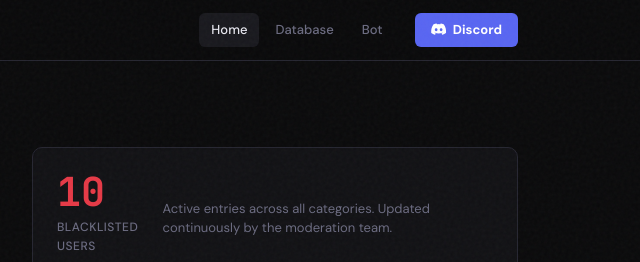
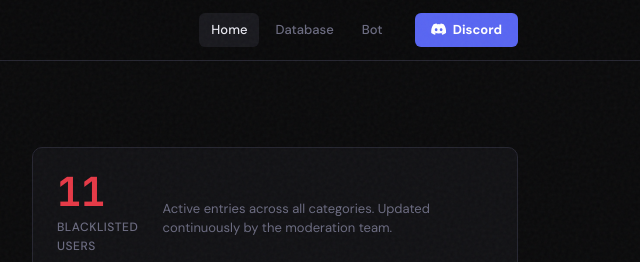
Before and after one commit to bluethedevv/SpectraBlacklisting, a plain HTML site: page index.html in a window 1280 px wide. Shown: the top 262 px of the page, 640-1280 px from the left. Drawn offline with Linux system fonts and the light colour scheme.

Commit message:
Update index.html

```diff
--- a/index.html
+++ b/index.html
@@ -899,6 +899,14 @@ const DB = [
         reason: "Threatening to leak works, and harassment.",
         date: "2026-03-27",
         type: "harassment"
+    },
+    {
+        discord_id: "1429861112442261524",
+        discord_name: "GhostSimeonn",
+        roblox_user: "GhostSimeonn",
+        reason: "Attempted raid, terminating partnerships without reason, clipping out messages, and more. Full details: https://r.hcne.uk/lrg-simeon-blacklist",
+        date: "2026-03-27",
+        type: "ai_fraud"
     }
 ];
 
```
